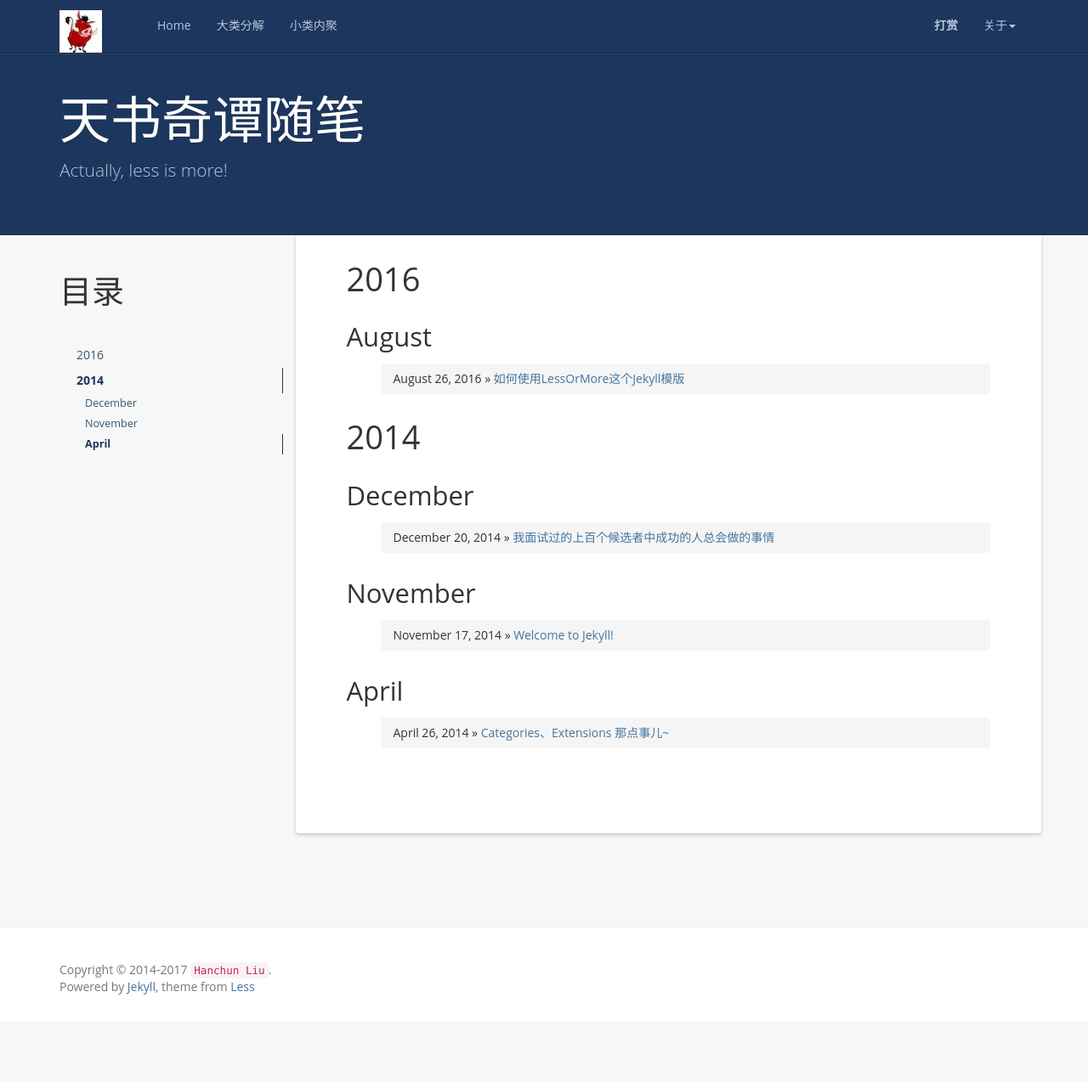
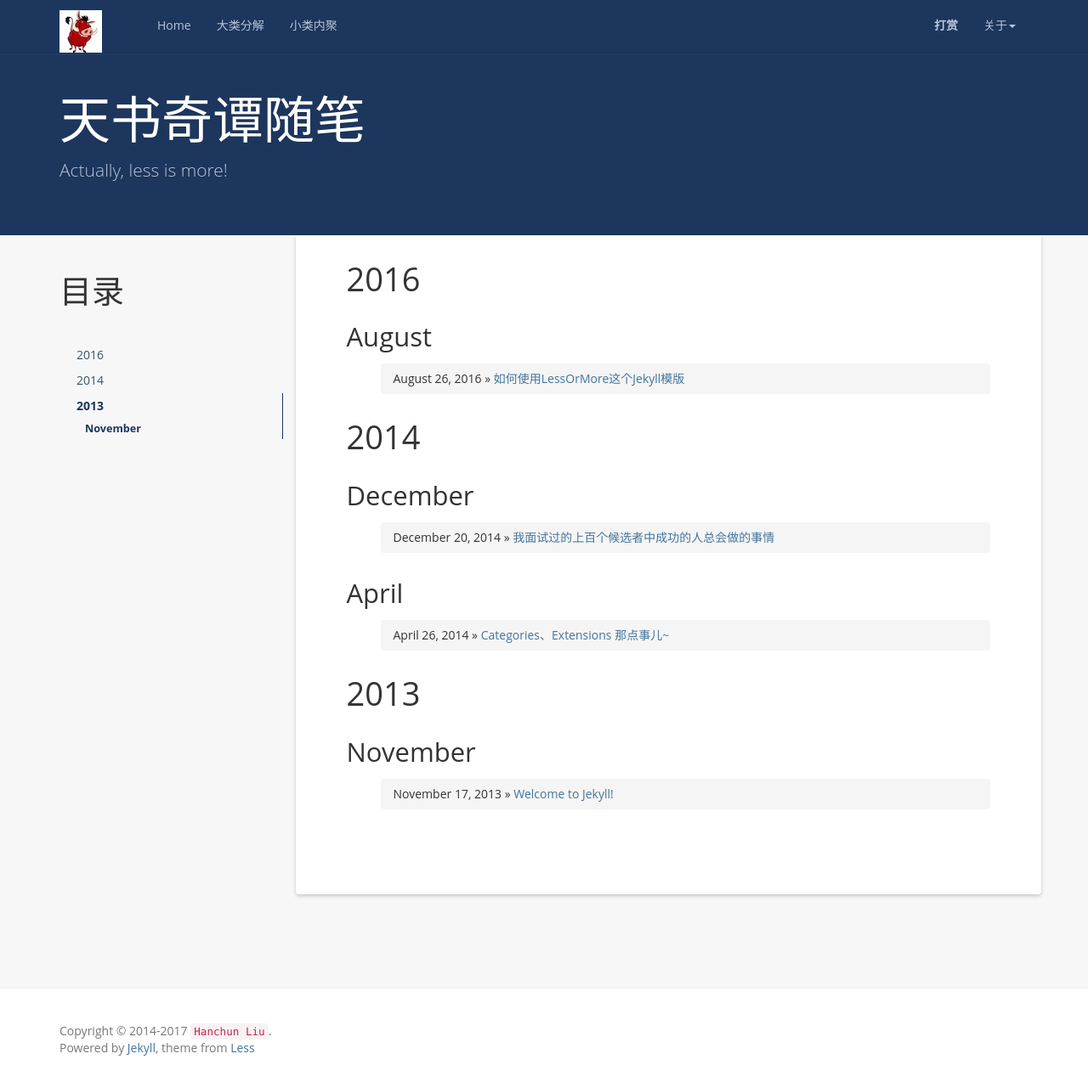
Before and after one commit to llhhccaa/booktricks, a Jekyll site: the page built from index.html, in a window 1280 px wide and 1274 px high. Shown: the whole window at 85% size. Built offline with Jekyll 4.4.1, drawn with Linux system fonts in a browser that asks for light colours; nearby versions of some CDN libraries; the list of posts is cut into pages by our own code; comment, search, counter and statistics services are not loaded.

Commit message:
no message

```diff
--- a/_posts/2014-11-17-welcome-to-jekyll.md
+++ b/_posts/2013-11-17-welcome-to-jekyll.md
@@ -1,7 +1,7 @@
 ---
 layout: post
 title:  "Welcome to Jekyll!"
-date:   2014-11-17 13:31:01 +0800
+date:   2013-11-17 13:31:01 +0800
 categories: jekyll
 tag: jekyll
 ---
```
Also changed, not shown: _posts/2016-08-27-how-to-use-this-jekyll-theme.md (+2 -3 lines).
